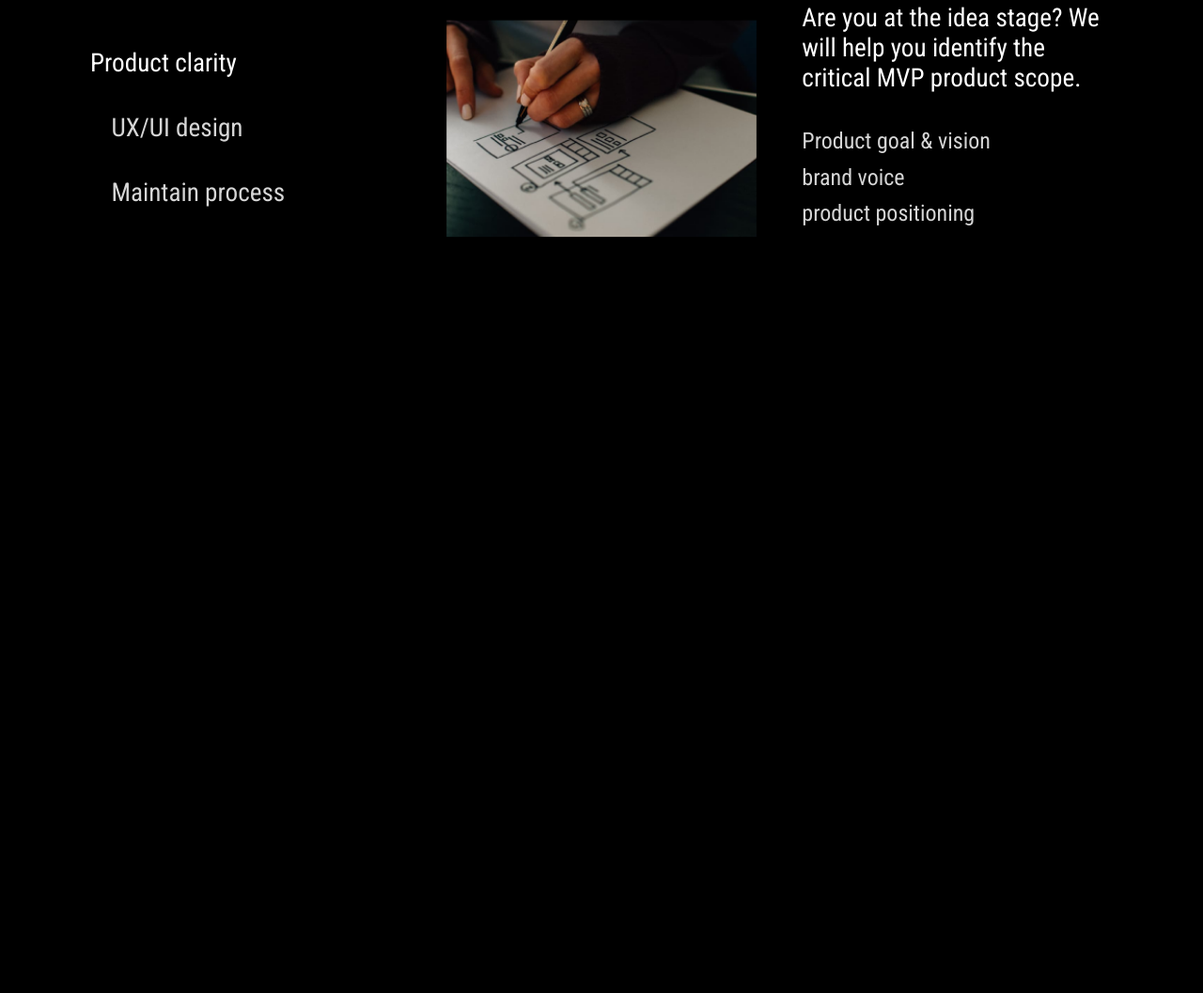
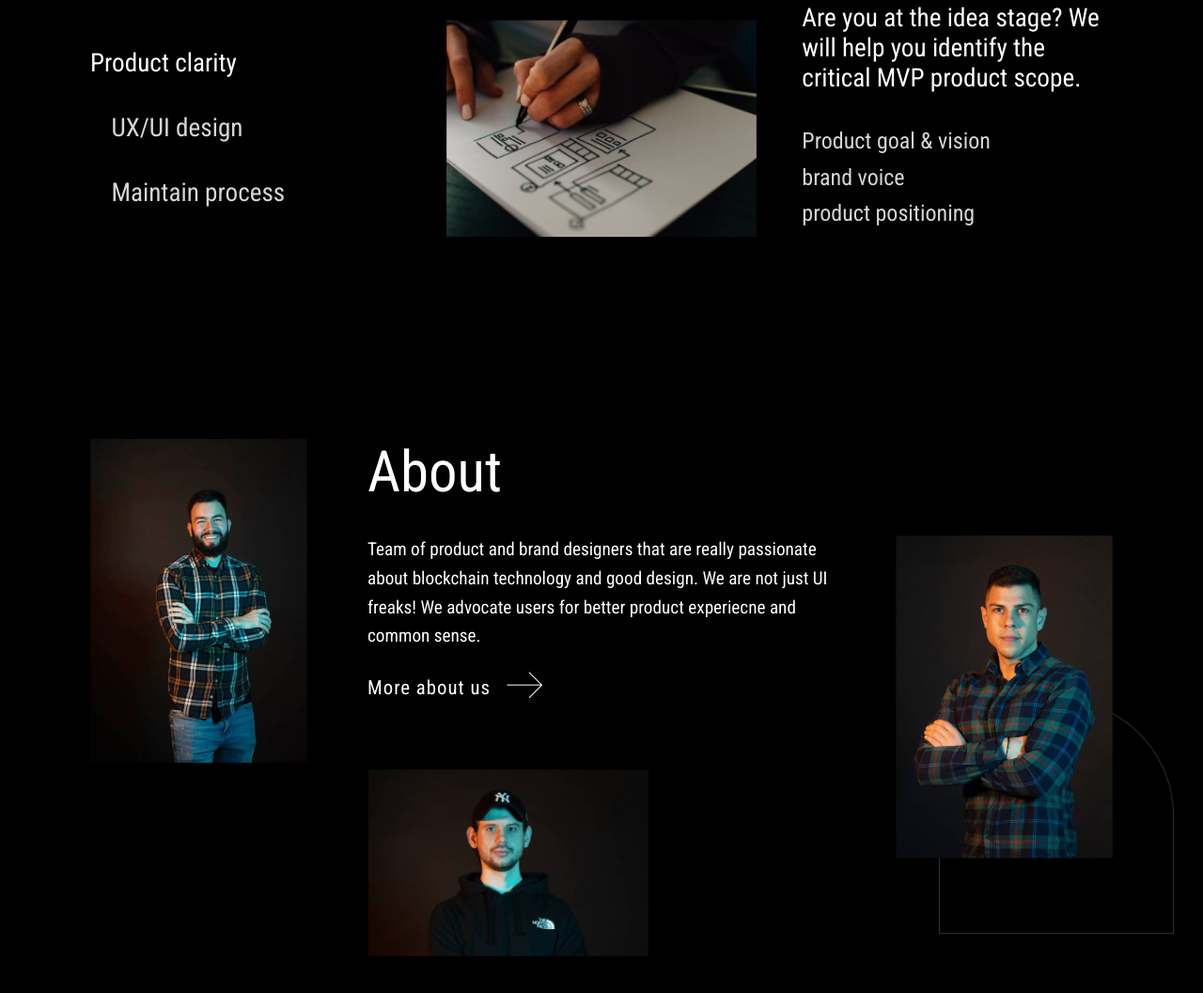
Before and after one commit to HudsonAdjetey/third-web-studio, a plain HTML site: page screen/index.html in a window 1280 px wide. Shown: the part 4279-5336 px from the top of the page at 94% size. Before the commit the page ends 4650 px from the top, so only its background shows below. Drawn offline with Linux system fonts and the light colour scheme.

Commit message:
about content

```diff
--- a/screen/index.html
+++ b/screen/index.html
@@ -438,7 +438,50 @@
         </div>
       </section>
 
-      <section class="about_users"></section>
+      <section class="about_users">
+        <div class="about_usersContainer">
+          <div class="about_img1">
+            <img src="../assets/about01.jpg.png" />
+          </div>
+          <div class="about_desc">
+            <div>
+              <h2>About</h2>
+              <article>
+                Team of product and brand designers that are really passionate
+                about blockchain technology and good design. We are not just UI
+                freaks! We advocate users for better product experiecne and
+                common sense.
+              </article>
+              <div>
+                <a class="about_link" href="/">
+                  <span>More about us</span>
+                  <span>
+                    <img
+                      src="../assets/icons/arrow-right.svg.png"
+                      alt="arrow right"
+                      width="20"
+                    />
+                  </span>
+                </a>
+              </div>
+            </div>
+            <div>
+              <span>
+                <img src="../assets/about02.jpg.png" />
+              </span>
+            </div>
+          </div>
+
+          <div class="about_img2">
+            <span>
+              <img src="../assets/about03.jpg.png" />
+            </span>
+            <span>
+              <img src="../assets/round-curve-1.png" />
+            </span>
+          </div>
+        </div>
+      </section>
     </main>
   </body>
 </html>
--- a/screen/style.css
+++ b/screen/style.css
@@ -537,6 +537,96 @@ body {
 }
 
 
+/* About Users */
+.about_users {
+    padding: 6rem;
+
+    @media screen and (max-width: 969px) {
+        padding: 4rem;
+    }
+}
+
+.about_usersContainer {
+    display: flex;
+    gap: 4rem;
+    justify-content: space-between;
+
+    @media screen and (max-width: 969px) {
+        flex-direction: column;
+        gap: 2rem;
+    }
+}
+
+.about_img1 {
+    flex-basis: 50%
+}
+
+.about_img2 {
+    flex-basis: 50%;
+    display: flex;
+    align-items: center;
+    justify-content: center;
+
+    position: relative;
+
+    span:last-child {
+        position: absolute;
+        z-index: -1;
+        left: 20%;
+        width: 70%;
+        display: flex;
+        bottom: 5%;
+
+        @media screen and (max-width:969px) {
+            left: 40%;
+            bottom: -20%;
+            display: none;
+
+        }
+
+        & img {
+            width: 250px;
+            max-width: fit-content;
+        }
+    }
+}
+
+.about_desc {
+    display: flex;
+    flex-direction: column;
+    gap: 3rem;
+
+    article {
+        line-height: 1.6;
+        font-size: 1.2rem;
+    }
+
+    h2 {
+        font-size: 3.8rem;
+        margin-bottom: 2rem;
+        font-weight: 400;
+    }
+
+    .about_link {
+        display: flex;
+        align-items: center;
+        gap: 1rem;
+        margin-block: 1rem;
+        text-decoration: none;
+        color: white;
+        font-size: 1.3rem;
+        letter-spacing: 1px;
+        font-weight: 400;
+    }
+
+    & span {
+        img {
+            width: 60%;
+            min-width: max-content;
+        }
+    }
+}
+
 @media (pointer: coarse) {
     button:hover {
         background-color: transparent;
```
Also changed, not shown: assets/about01.jpg.png (added), assets/about02.jpg.png (added), assets/about03.jpg.png (added), assets/icons/arrow-right.svg.png (added), assets/round-curve-1.png (added).
